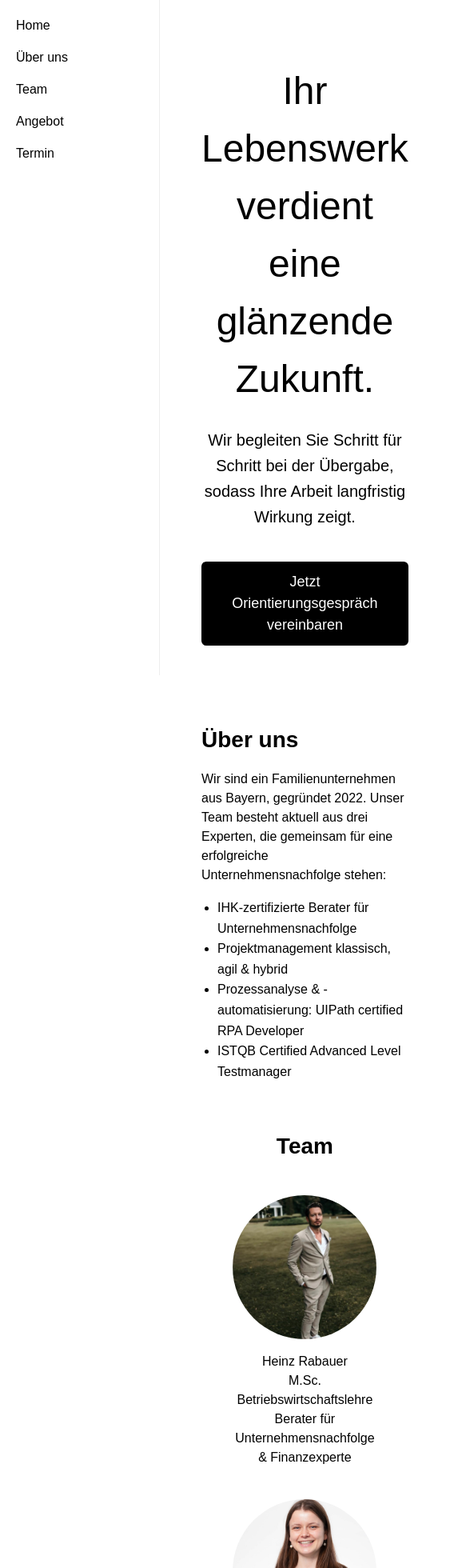
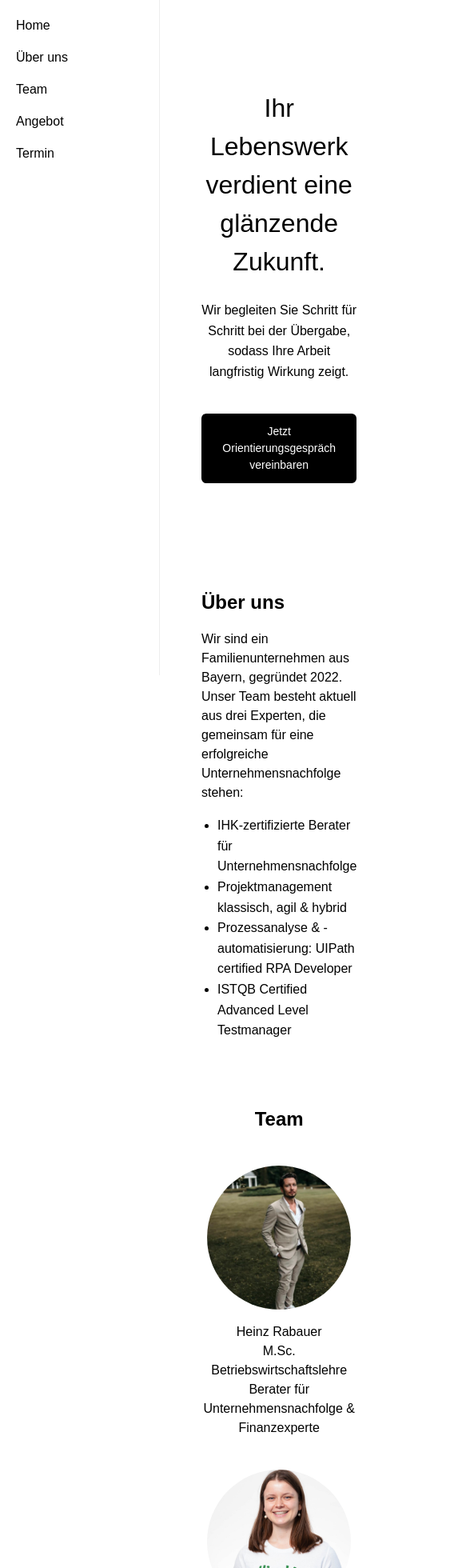
Before and after one commit to ellen2407/mits-web, a Next.js app: page / in a window 390 px wide. Shown: the top 1960 px of the page at 80% size, 563 px wide, since content can reach past the window. Built offline with nearby package versions, Linux system fonts and the light colour scheme.

Commit message:
Responsive Design, Hero-Button, Team-Bilder, Expertise-Bullets

```diff
--- a/app/page.tsx
+++ b/app/page.tsx
@@ -8,26 +8,36 @@ export default function Home() {
       <section
         id="hero"
         style={{
-          minHeight: "100vh",
+          minHeight: "80vh",
           display: "flex",
           alignItems: "center",
           justifyContent: "center",
           backgroundColor: "#fff",
-          padding: "0 2rem",
+          padding: "2rem",
           textAlign: "center",
+          flexDirection: "column",
         }}
       >
-        <div style={{ maxWidth: "900px" }}>
-          <h1 style={{ fontSize: "48px", marginBottom: "24px", color: "#000" }}>
+        <div style={{ maxWidth: "900px", width: "100%" }}>
+          <h1 style={{
+            fontSize: "clamp(32px, 6vw, 48px)",
+            marginBottom: "24px",
+            color: "#000"
+          }}>
             Ihr Lebenswerk verdient eine glänzende Zukunft.
           </h1>
-          <p style={{ fontSize: "20px", lineHeight: 1.6, marginBottom: "40px", color: "#000" }}>
+          <p style={{
+            fontSize: "clamp(16px, 2.5vw, 20px)",
+            lineHeight: 1.6,
+            marginBottom: "40px",
+            color: "#000"
+          }}>
             Wir begleiten Sie Schritt für Schritt bei der Übergabe, sodass Ihre Arbeit langfristig Wirkung zeigt.
           </p>
           <Link href="#booking">
             <button style={{
               padding: "12px 24px",
-              fontSize: "18px",
+              fontSize: "clamp(14px, 2vw, 18px)",
               backgroundColor: "#000",
               color: "#fff",
               border: "none",
@@ -43,9 +53,9 @@ export default function Home() {
       {/* ÜBER UNS */}
       <section
         id="about"
-        style={{ padding: "40px 2rem 20px", maxWidth: "900px", margin: "0 auto" }}
+        style={{ padding: "40px 2rem", maxWidth: "900px", margin: "0 auto" }}
       >
-        <h2 style={{ marginBottom: "16px", fontSize: "28px", fontWeight: "bold" }}>Über uns</h2>
+        <h2 style={{ marginBottom: "16px", fontSize: "clamp(24px, 4vw, 28px)", fontWeight: "bold" }}>Über uns</h2>
         <p style={{ marginBottom: "16px" }}>
           Wir sind ein Familienunternehmen aus Bayern, gegründet 2022. Unser Team besteht aktuell aus drei Experten, die gemeinsam für eine erfolgreiche Unternehmensnachfolge stehen:
         </p>
@@ -60,10 +70,15 @@ export default function Home() {
       {/* TEAM */}
       <section
         id="team"
-        style={{ padding: "40px 2rem 80px", maxWidth: "1200px", margin: "0 auto" }}
+        style={{ padding: "40px 2rem", maxWidth: "1200px", margin: "0 auto" }}
       >
-        <h2 style={{ marginBottom: "40px", textAlign: "center", fontSize: "28px", fontWeight: "bold" }}>Team</h2>
-        <div style={{ display: "flex", justifyContent: "center", flexWrap: "wrap", gap: "40px" }}>
+        <h2 style={{ marginBottom: "40px", textAlign: "center", fontSize: "clamp(24px, 4vw, 28px)", fontWeight: "bold" }}>Team</h2>
+        <div style={{
+          display: "flex",
+          flexWrap: "wrap",
+          justifyContent: "center",
+          gap: "40px"
+        }}>
           {[
             {
               name: "Heinz Rabauer",
@@ -81,13 +96,18 @@ export default function Home() {
               img: "/images/max_webseite.jpg",
             },
           ].map((person) => (
-            <div key={person.name} style={{ textAlign: "center", width: "180px" }}>
+            <div key={person.name} style={{
+              textAlign: "center",
+              width: "180px",
+              flex: "1 1 180px", // macht die Breite flexibel auf kleinen Bildschirmen
+              maxWidth: "220px"
+            }}>
               <div style={{
                 width: "180px",
                 height: "180px",
                 borderRadius: "50%",
                 overflow: "hidden",
-                marginBottom: "16px",
+                margin: "0 auto 16px auto",
                 position: "relative"
               }}>
                 <Image
@@ -107,9 +127,9 @@ export default function Home() {
       {/* ANGEBOT */}
       <section
         id="offer"
-        style={{ paddingTop: "120px", paddingBottom: "120px", maxWidth: "900px", margin: "0 auto" }}
+        style={{ padding: "80px 2rem", maxWidth: "900px", margin: "0 auto" }}
       >
-        <h2 style={{ fontSize: "28px", fontWeight: "bold", marginBottom: "16px" }}>Angebot</h2>
+        <h2 style={{ fontSize: "clamp(24px, 4vw, 28px)", fontWeight: "bold", marginBottom: "16px" }}>Angebot</h2>
         <p>
           Beschreibung deiner Begleitung und der Phasen der Unternehmensnachfolge.
         </p>
@@ -118,9 +138,9 @@ export default function Home() {
       {/* TERMIN */}
       <section
         id="booking"
-        style={{ paddingTop: "120px", paddingBottom: "120px", maxWidth: "900px", margin: "0 auto" }}
+        style={{ padding: "80px 2rem", maxWidth: "900px", margin: "0 auto" }}
       >
-        <h2 style={{ fontSize: "28px", fontWeight: "bold", marginBottom: "16px" }}>Termin buchen</h2>
+        <h2 style={{ fontSize: "clamp(24px, 4vw, 28px)", fontWeight: "bold", marginBottom: "16px" }}>Termin buchen</h2>
         <p>Hier wird im nächsten Schritt Calendly eingebunden.</p>
       </section>
     </>
```
Also changed, not shown: 1 other file (tests, documents, lock files or other folders).
